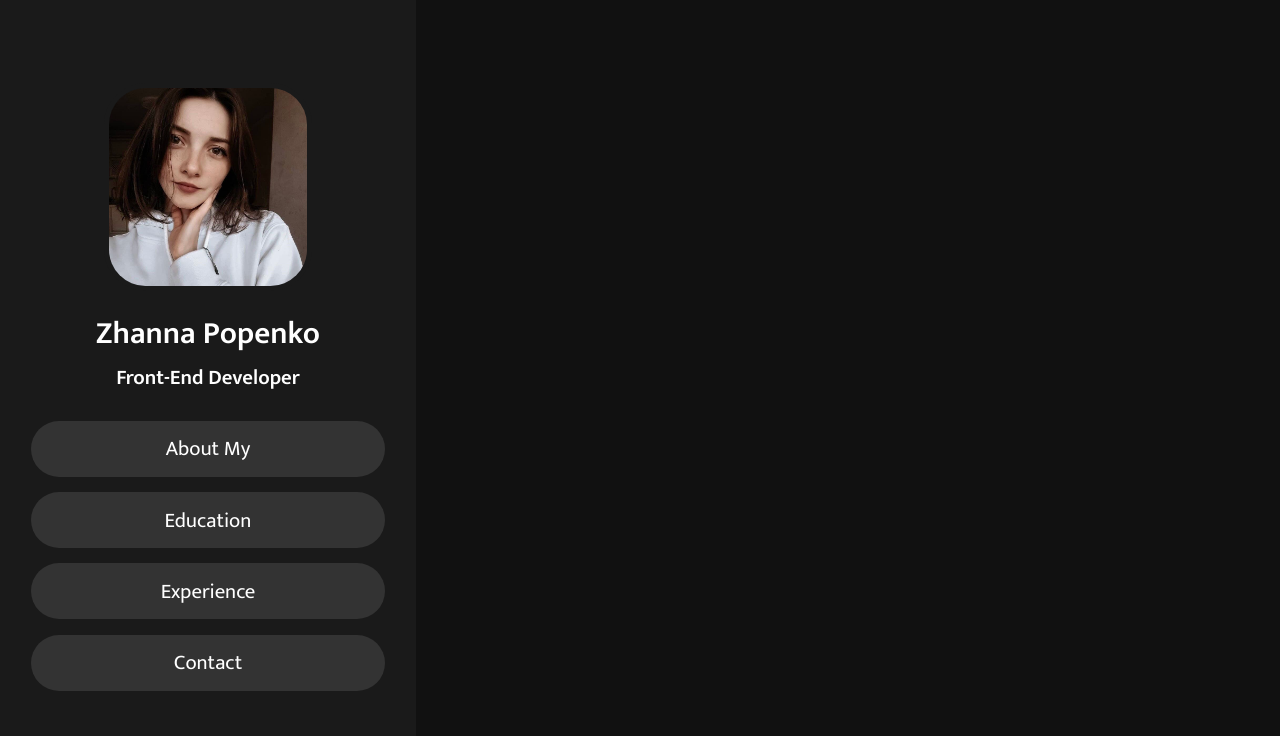
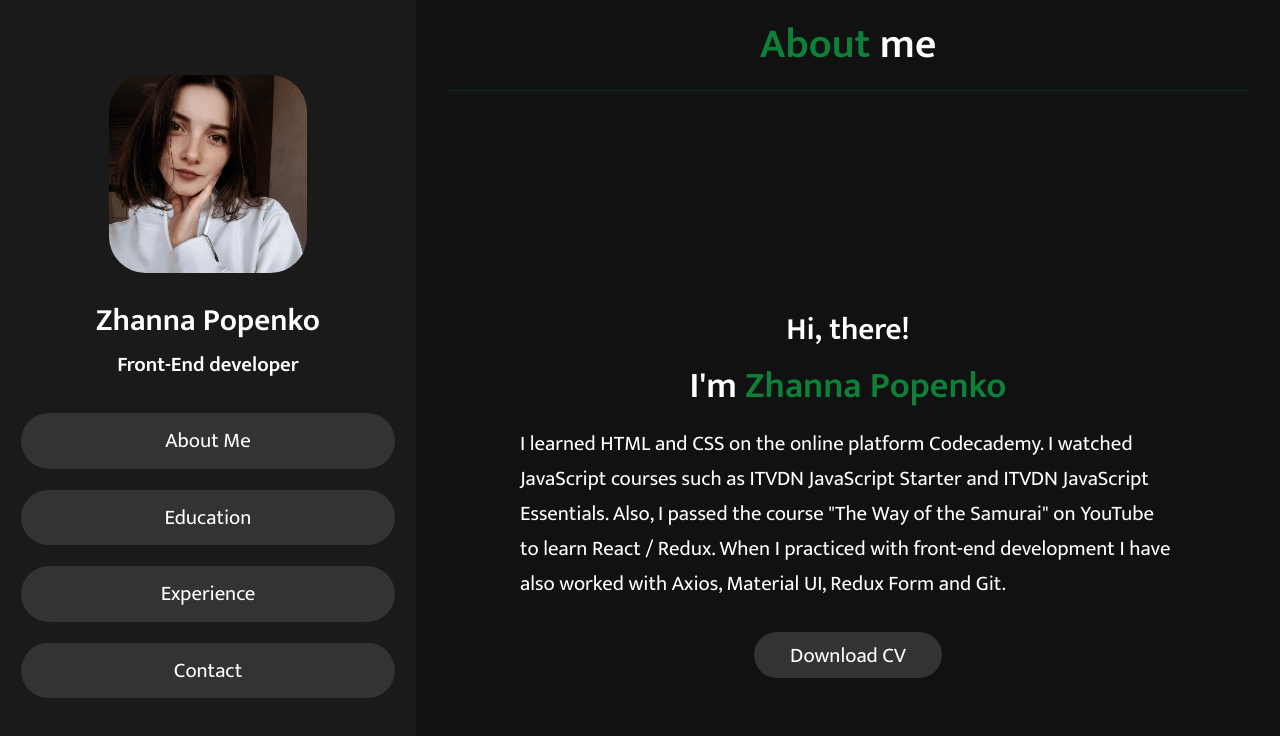
Before and after one commit to zhannapopenko/zhannapopenko.github.io, a plain HTML site: page index.html in a window 1280 px wide. Drawn offline with Linux system fonts and the light colour scheme.

Commit message:
Add section "About Me"

```diff
--- a/index.html
+++ b/index.html
@@ -16,13 +16,30 @@
       </div>
       <nav class="navbar">
         <ul>
-          <li><a href="#about">About My</a></li>
+          <li><a href="about">About Me</a></li>
           <li><a href="education">Education</a></li>
           <li><a href="experience">Experience</a></li>
           <li><a href="contact">Contact</a></li>
         </ul>
       </nav>
     </header>
+
+    <h3 class="heading" id="about"><span>About</span> me</h3>
+    <section class="about">
+      <h2>Hi, there!</h2>
+      <h1>I'm <span>Zhanna Popenko</span></h1>
+      <p>
+        I learned HTML and CSS on the online platform Codecademy. I watched
+        JavaScript courses such as ITVDN JavaScript Starter and ITVDN JavaScript
+        Essentials. Also, I passed the course "The Way of the Samurai" on
+        YouTube to learn React / Redux. When I practiced with front-end
+        development I have also worked with Axios, Material UI, Redux Form and
+        Git.
+      </p>
+      <a href="./CV/Zhanna_Popenko_Trainee_Front-End_Developer.pdf" download>
+        <button class="button">Download CV</button>
+      </a>
+    </section>
     <script src="script.js"></script>
   </body>
 </html>
--- a/style.css
+++ b/style.css
@@ -6,7 +6,6 @@
   padding: 0;
   box-sizing: border-box;
   text-decoration: none;
-  text-transform: capitalize;
   transition: all 0.2s linear;
   outline: none;
   border: none;
@@ -18,6 +17,7 @@ html {
 
 body {
   background-color: rgb(17, 17, 17);
+  padding-left: 40rem;
 }
 
 header {
@@ -60,19 +60,103 @@ header .navbar {
 
 header .navbar ul {
   list-style: none;
-  padding: 1rem 3rem;
+  padding: 1rem 2rem;
 }
 
 header .navbar ul li a {
+  display: block;
+  font-size: 2rem;
+  padding: 1rem;
+  margin: 2rem 0;
+  border-radius: 5rem;
   background: #333;
   color: #fff;
-  border-radius: 5rem;
-  display: block;
-  padding: 1rem;
-  margin: 1.5rem 0;
-  font-size: 2rem;
 }
 
 header .navbar ul li a:hover {
   background: rgb(13, 128, 57);
 }
+
+.heading {
+  color: #fff;
+  text-align: center;
+  padding: 1rem;
+  margin: 0 3rem;
+  font-size: 4rem;
+  border-bottom: 0.1rem solid rgba(8, 116, 31, 0.267);
+}
+
+.heading span {
+  color: rgb(13, 128, 57);
+}
+
+.about {
+  color: #fff;
+  display: flex;
+  flex-flow: column;
+  align-items: center;
+  justify-content: center;
+  padding: 10rem;
+  font-size: 2rem;
+}
+.about span {
+  color: rgb(13, 128, 57);
+}
+.about h1 {
+  font-size: 3.5rem;
+}
+
+.about p {
+  font-size: 2rem;
+  padding: 1rem 0;
+}
+
+section {
+  min-height: 100vh;
+  padding: 1rem 0;
+}
+
+.button {
+  background: #333;
+  color: #fff;
+  margin-top: 2rem;
+  padding: 0.5rem 3.5rem;
+  font-size: 2rem;
+  cursor: pointer;
+  border-radius: 5rem;
+}
+
+.button:hover {
+  background: rgb(13, 128, 57);
+}
+
+@media (max-width: 1200px) {
+  html {
+    font-size: 50%;
+  }
+  .about {
+    padding: 1rem 4rem;
+  }
+}
+
+@media (max-width: 991px) {
+  header {
+    left: -100%;
+  }
+
+  body {
+    padding: 0;
+  }
+}
+
+@media (max-width: 768px) {
+}
+
+@media (max-width: 400px) {
+  header {
+    width: 100vw;
+  }
+  .heading {
+    margin: 0 2rem;
+  }
+}
```
Also changed, not shown: 1 other file.
